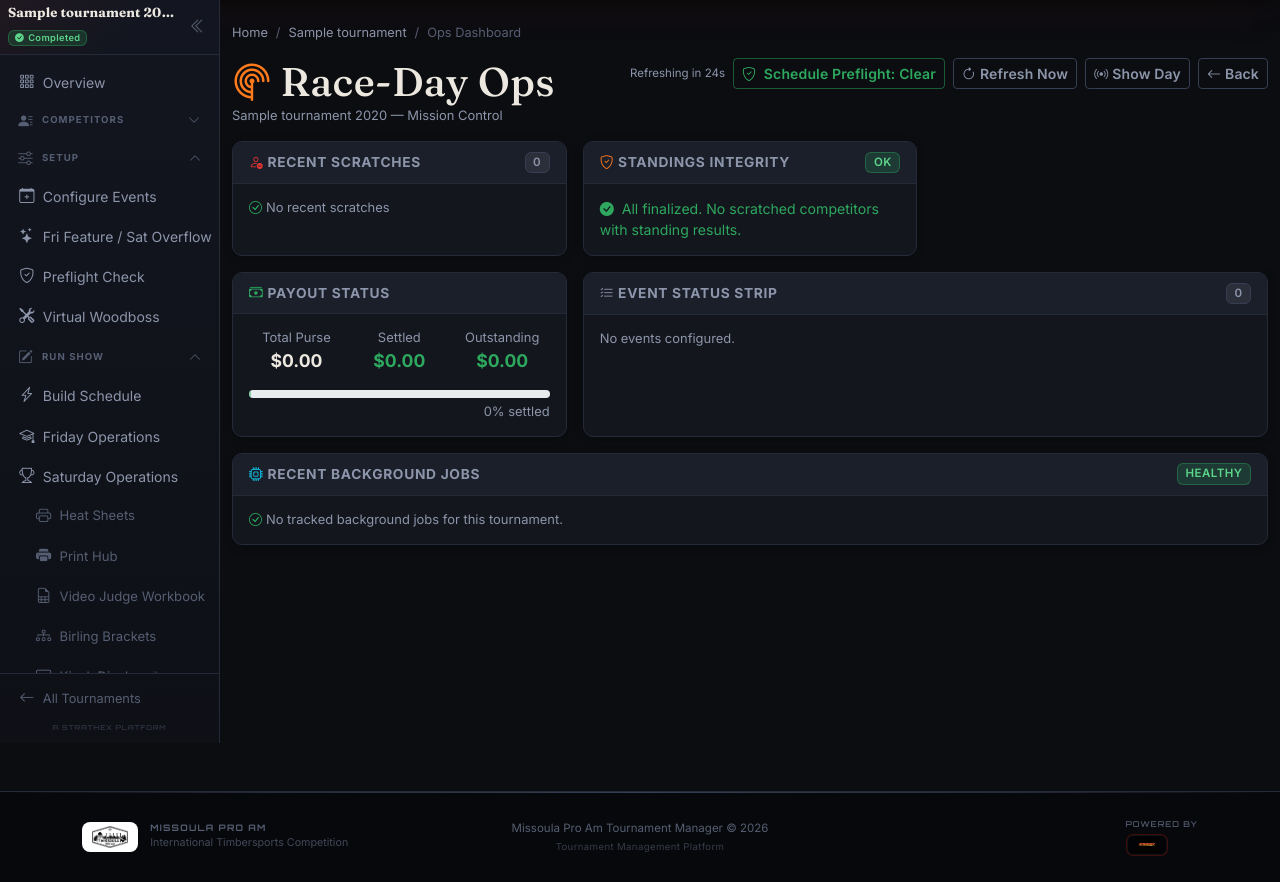
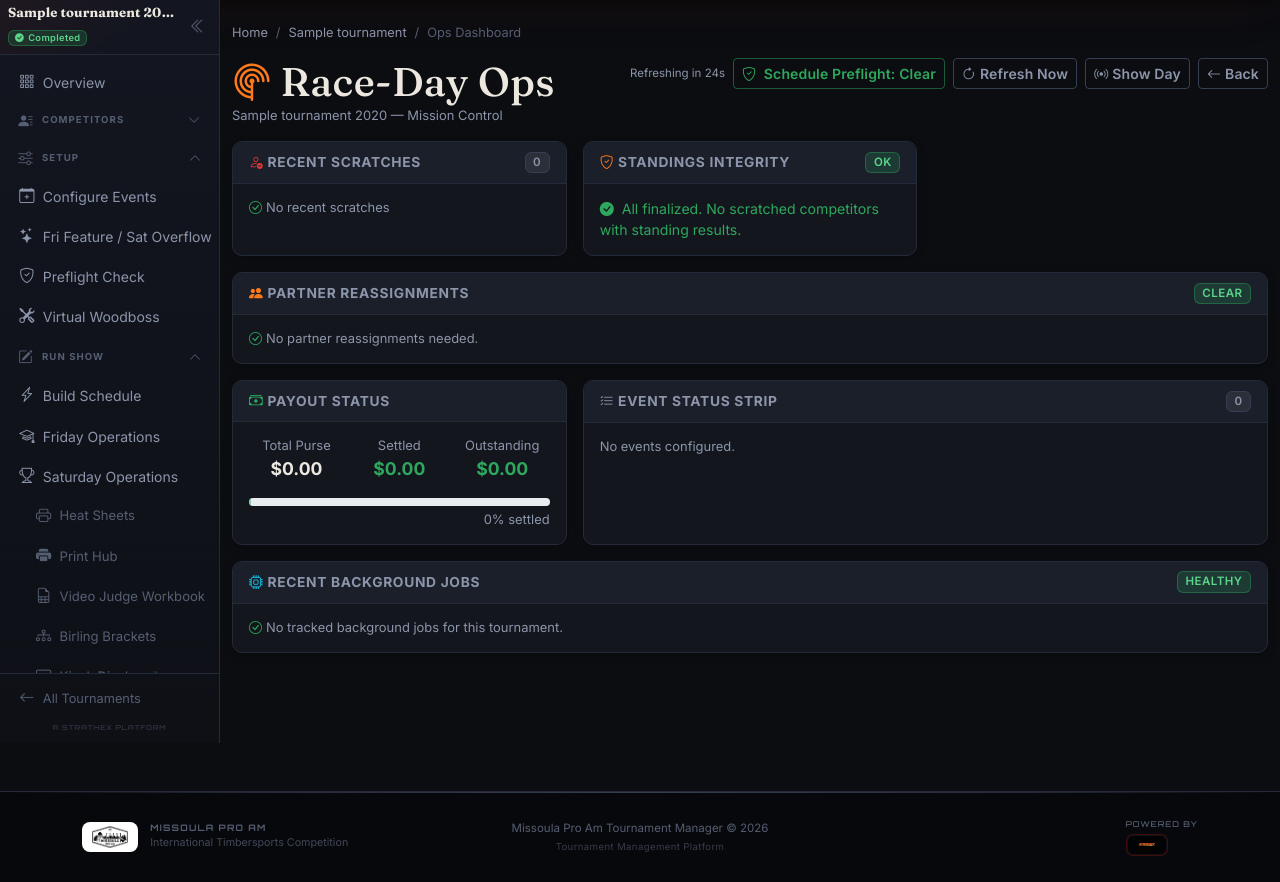
Before and after one commit to SquirmyWormy275/Missoula-Pro-Am-Manager, a Flask app: page /tournament/1/ops-dashboard in a window 1280 px wide. Shown: the part 140-1022 px from the top of the page. Run offline with Flask 3, Linux system fonts and the light colour scheme; a user stored in the database is signed in; tables that the repository leaves empty hold one stand-in row (values such as "Sample post"); data that the repository does not hold is empty; some libraries are stand-ins or nearby versions.

Commit message:
Surface partner orphans on race-day dashboard

```diff
--- a/routes/main.py
+++ b/routes/main.py
@@ -929,6 +929,22 @@ def ops_dashboard(tid):
     # ------------------------------------------------------------------
     # Section 4: Payout status — pro events only
     # ------------------------------------------------------------------
+    # A scratch can orphan competitors in several events. The per-event queue
+    # remains the recovery surface; this dashboard makes every live orphan
+    # visible without requiring a judge to remember which queues to inspect.
+    from routes.scheduling.partners import get_orphaned_competitors
+
+    partner_orphans = []
+    for ev in all_events:
+        if not ev.is_partnered:
+            continue
+        for orphan in get_orphaned_competitors(ev):
+            partner_orphans.append({
+                'event': ev,
+                'competitor': orphan['competitor'],
+                'old_partner_name': orphan['old_partner_name'],
+            })
+
     # Keep the operator's go/no-go signal on the race-day dashboard. The full
     # report remains the source for details and any authorized autofix action.
     try:
@@ -1011,6 +1027,7 @@ def ops_dashboard(tid):
         team_health=team_health,
         relay_event=relay_event,
         integrity_warnings=integrity_warnings,
+        partner_orphans=partner_orphans,
         preflight_summary=preflight_summary,
         payout_summary=payout_summary,
         events=events,
--- a/templates/ops_dashboard.html
+++ b/templates/ops_dashboard.html
@@ -225,6 +225,56 @@
 
     </div>{# /row 1 #}
 
+    <div class="row g-3 mb-3">
+        <div class="col-12">
+            <div class="ops-card" id="partner-orphans-section">
+                <div class="ops-card-header">
+                    <span><i class="bi bi-people-fill me-1 text-warning"></i>Partner Reassignments</span>
+                    {% if partner_orphans %}
+                        <span class="badge bg-warning text-dark">{{ partner_orphans|length }} need action</span>
+                    {% else %}
+                        <span class="badge bg-success">clear</span>
+                    {% endif %}
+                </div>
+                <div class="ops-card-body p-0">
+                    {% if partner_orphans %}
+                    <div class="table-responsive">
+                        <table class="table table-sm mb-0" style="font-size:0.84rem;">
+                            <thead>
+                                <tr>
+                                    <th class="ps-3">Event</th>
+                                    <th>Competitor</th>
+                                    <th>Scratched Partner</th>
+                                    <th class="pe-3 text-end">Action</th>
+                                </tr>
+                            </thead>
+                            <tbody>
+                                {% for orphan in partner_orphans %}
+                                <tr>
+                                    <td class="ps-3">{{ orphan.event.display_name }}</td>
+                                    <td>{{ orphan.competitor.name }}</td>
+                                    <td class="text-muted text-decoration-line-through">{{ orphan.old_partner_name }}</td>
+                                    <td class="pe-3 text-end">
+                                        <a class="btn btn-sm btn-outline-warning"
+                                           href="{{ url_for('scheduling.partner_queue', tid=tournament.id, eid=orphan.event.id) }}">
+                                            Reassign
+                                        </a>
+                                    </td>
+                                </tr>
+                                {% endfor %}
+                            </tbody>
+                        </table>
+                    </div>
+                    {% else %}
+                    <div class="ops-card-body text-muted small">
+                        <i class="bi bi-check-circle text-success me-1"></i>No partner reassignments needed.
+                    </div>
+                    {% endif %}
+                </div>
+            </div>
+        </div>
+    </div>
+
     {# ══════════════════════════════════════════════════════════════
        ROW 2: Payout Status | Event Strip
     ══════════════════════════════════════════════════════════════ #}
```
Also changed, not shown: tests/test_partner_reassignment.py (+14 -0 lines).
